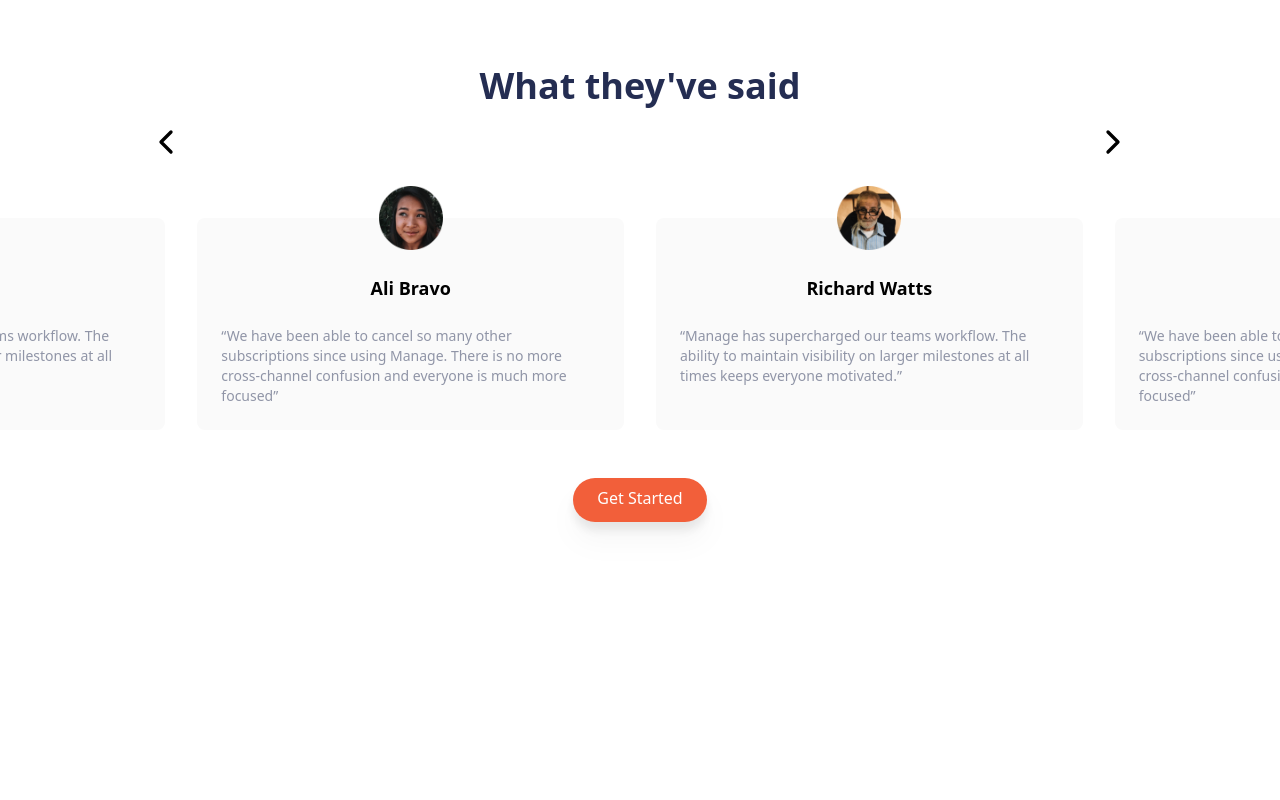
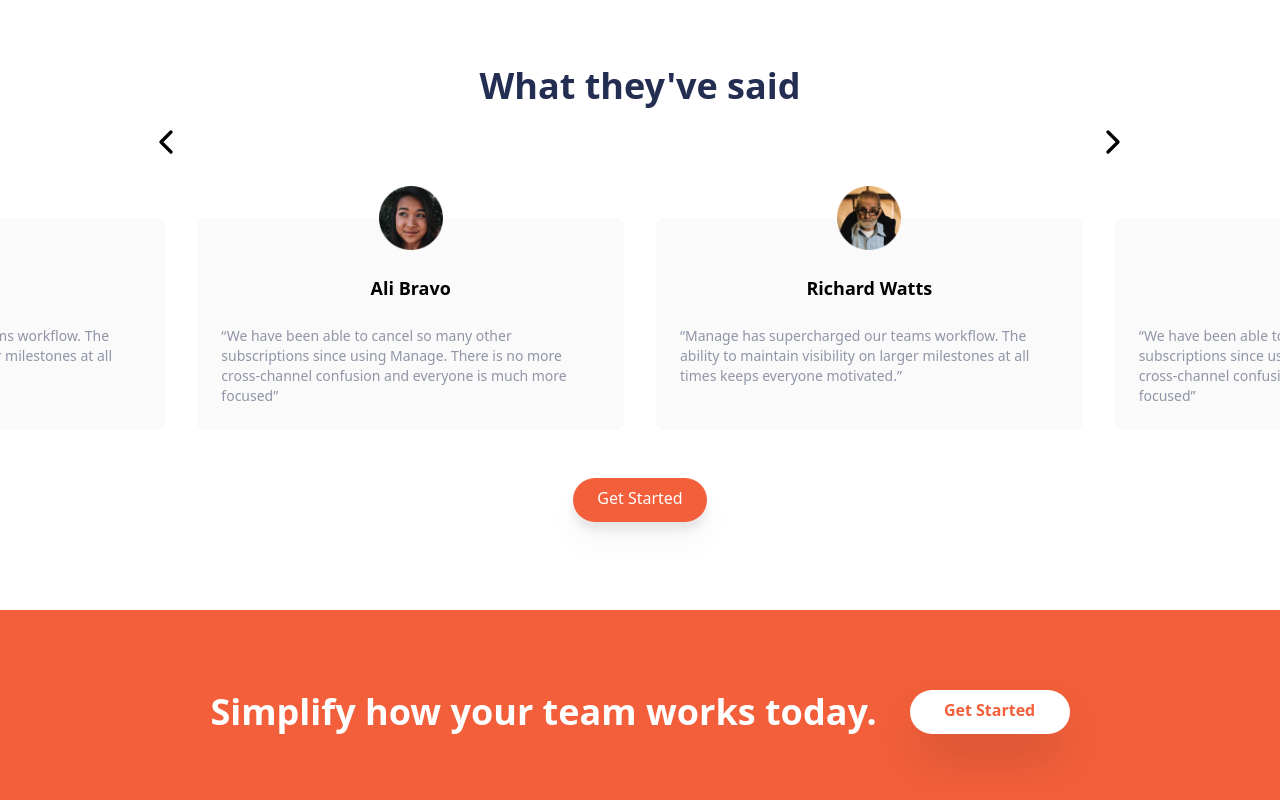
Before and after one commit to mmagba/manage-landing-page, a Next.js app: page / in a window 1280 px wide. Shown: the part 1446-2246 px from the top of the page. Before the commit the page ends 2056 px from the top, so only its background shows below. Built offline with nearby package versions, Linux system fonts and the light colour scheme.

Commit message:
Add CTA section

```diff
--- a/app/page.jsx
+++ b/app/page.jsx
@@ -1,3 +1,4 @@
+import CallToAction from '@/components/CallToAction'
 import Hero from '@/components/Hero'
 import Nav from '@/components/Nav'
 import Specials from '@/components/Specials'
@@ -10,6 +11,7 @@ export default function Home() {
       <Hero />
       <Specials />
       <Testimonials />
+      <CallToAction />
     </>
 
   )
--- /dev/null
+++ b/components/CallToAction.jsx
@@ -0,0 +1,14 @@
+
+const CallToAction = () => {
+  return (
+    <section className="bg-brightRed">
+        <div className="container flex flex-col px-14 py-20 gap-7 items-center mx-auto md:flex-row md:justify-around">
+            <h2 className="text-4xl text-center font-semibold  text-white">Simplify how your team works today.</h2>
+            <button className="bg-white text-brightRed rounded-full pb-3 px-6 pt-2 font-semibold w-40 shadow-2xl hover:text-brightRedLight">Get Started</button>
+
+        </div>
+    </section>
+  )
+}
+
+export default CallToAction
```
